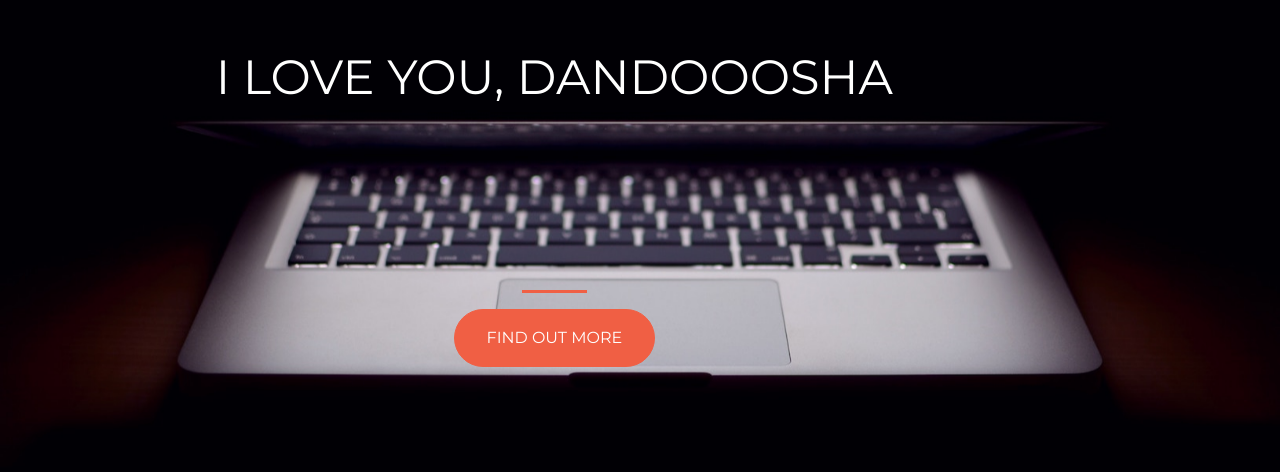
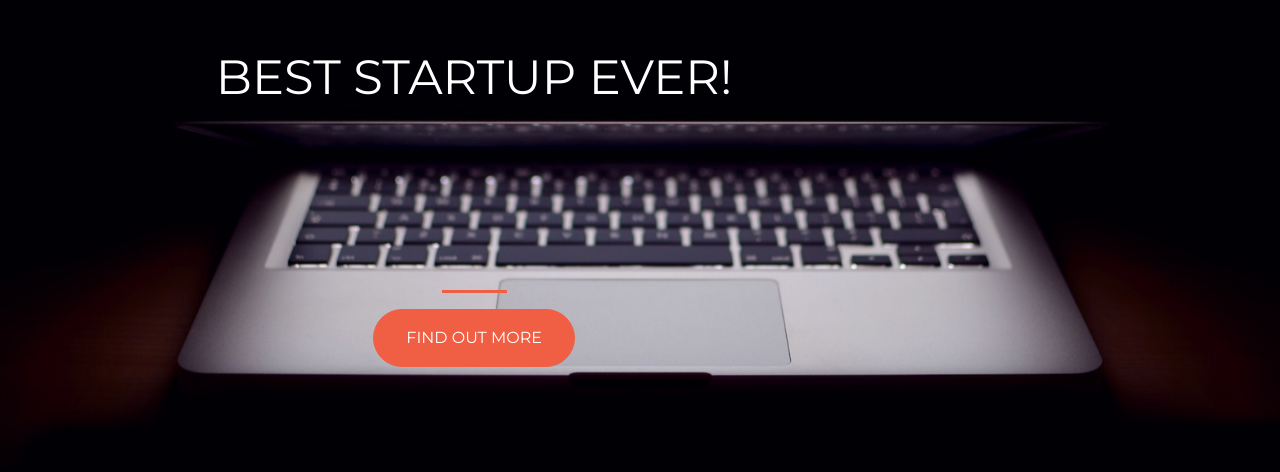
Before and after one commit to OmarRaafat341333/Startup-of-the-year, a plain HTML site: page index.html in a window 1280 px wide. Shown: the part 192-664 px from the top of the page. Drawn offline with nearby package versions, Linux system fonts and the light colour scheme.

Commit message:
modifying starting Project

```diff
--- a/index.html
+++ b/index.html
@@ -17,7 +17,7 @@
     <div class="container d-flex align-items-center h-100">
       <div class="row">
         <header class="text-center col-12">
-      <h1> i love you, dandooosha </h1>
+      <h1> Best Startup Ever! </h1>
     </header>
     <div class="buffer col-12"></div>
     <section class="text-center col-12">
```
